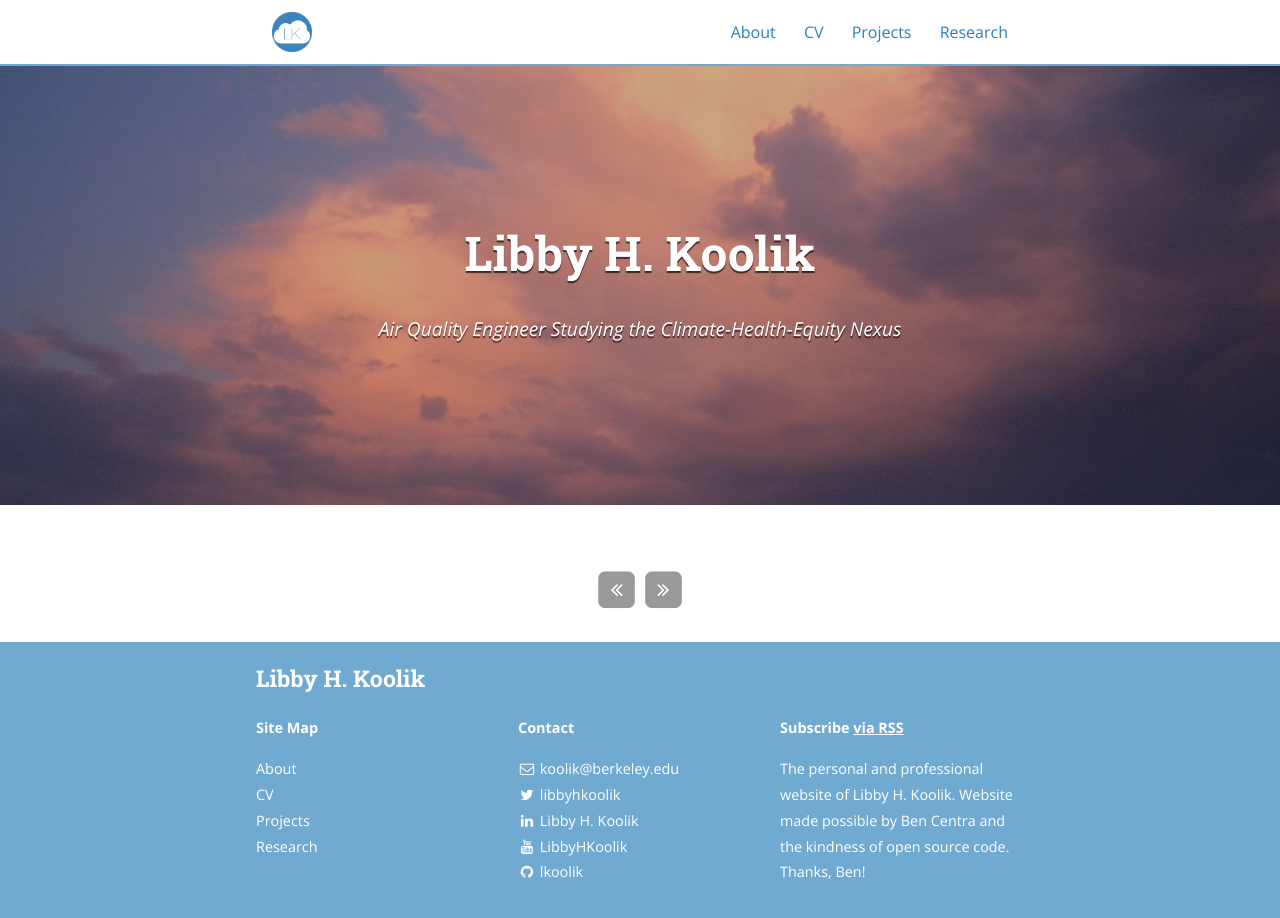
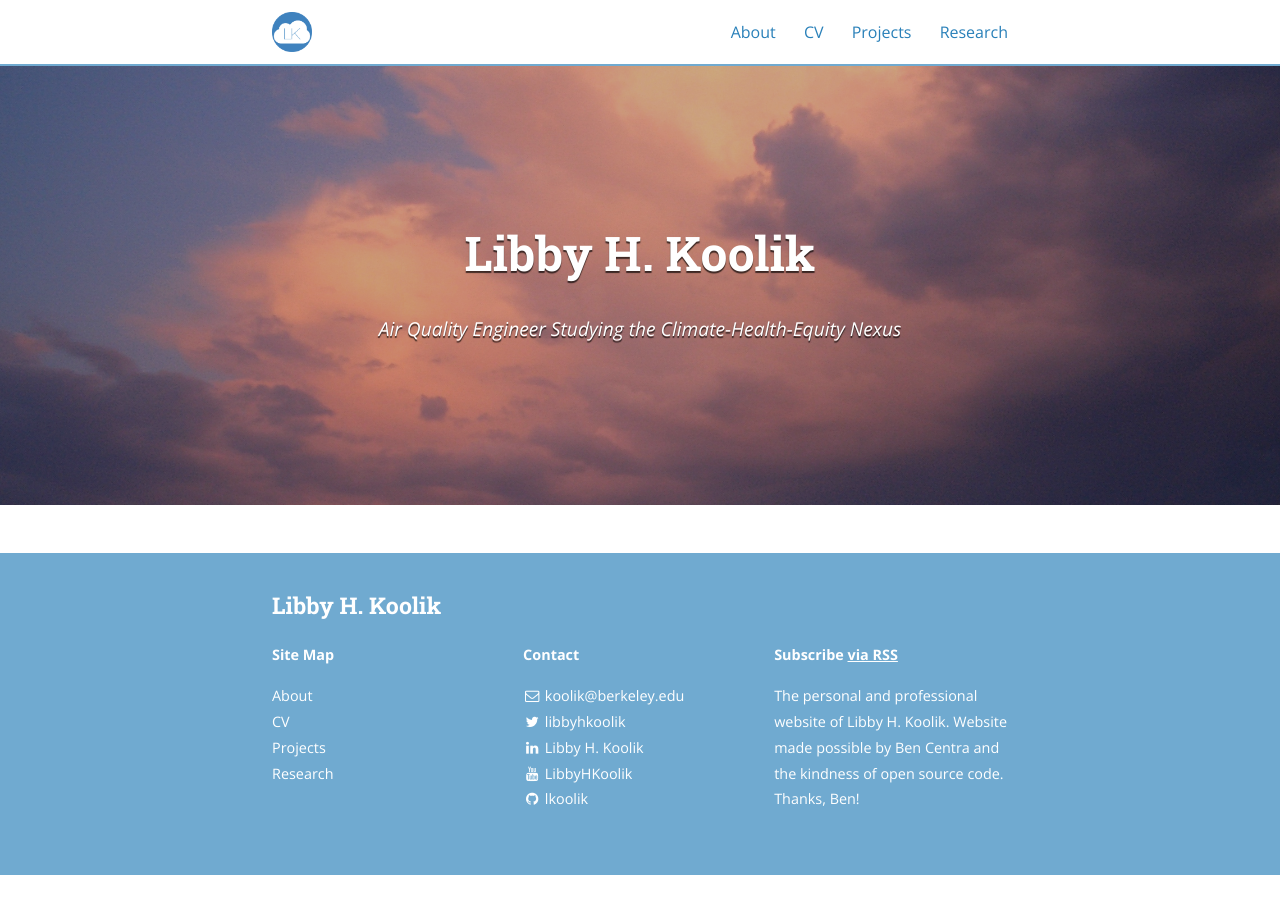
Before and after one commit to lkoolik/lkoolik.github.io, a Jekyll site: the page built from index.html, in a window 1280 px wide and 932 px high. Shown: the top 918 px of the window. Built offline with Jekyll 4.4.1, drawn with Linux system fonts in a browser that asks for light colours; nearby versions of some CDN libraries.

Commit message:
Update index.html

```diff
--- a/index.html
+++ b/index.html
@@ -43,7 +43,7 @@
   {% endfor %}
 </ul>
 
-<nav class="pagination" role="navigation">
+<!--<nav class="pagination" role="navigation">
 	<p>
     {% if paginator.previous_page %}
 			{% if paginator.page == 2 %}
@@ -55,7 +55,7 @@
       </a>
 			{% else %}
 			<a class="newer-posts" href="{{ site.baseurl }}{{ paginator.next_page_path }}">
-				<span class="fa-stack fa-lg">
+				<!--<span class="fa-stack fa-lg">
 					<i class="fa fa-square fa-stack-2x"></i>
 					<i class="fa fa-angle-double-left fa-stack-1x fa-inverse"></i>
 				</span>
@@ -67,7 +67,7 @@
       <i class="fa fa-angle-double-left fa-stack-1x fa-inverse"></i>
     </span>
 		{% endif %}
-		<!--<span class="page-number">Page {{ paginator.page }} of {{ paginator.total_pages }}</span> -->
+		<!--<span class="page-number">Page {{ paginator.page }} of {{ paginator.total_pages }}</span>
 		{% if paginator.next_page %}
 		<a class="newer-posts" href="{{ site.baseurl }}{{ paginator.next_page_path }}">
       <span class="fa-stack fa-lg">
@@ -85,4 +85,4 @@
 </nav>
 
 </div>
-</div>
+</div>-->
```
